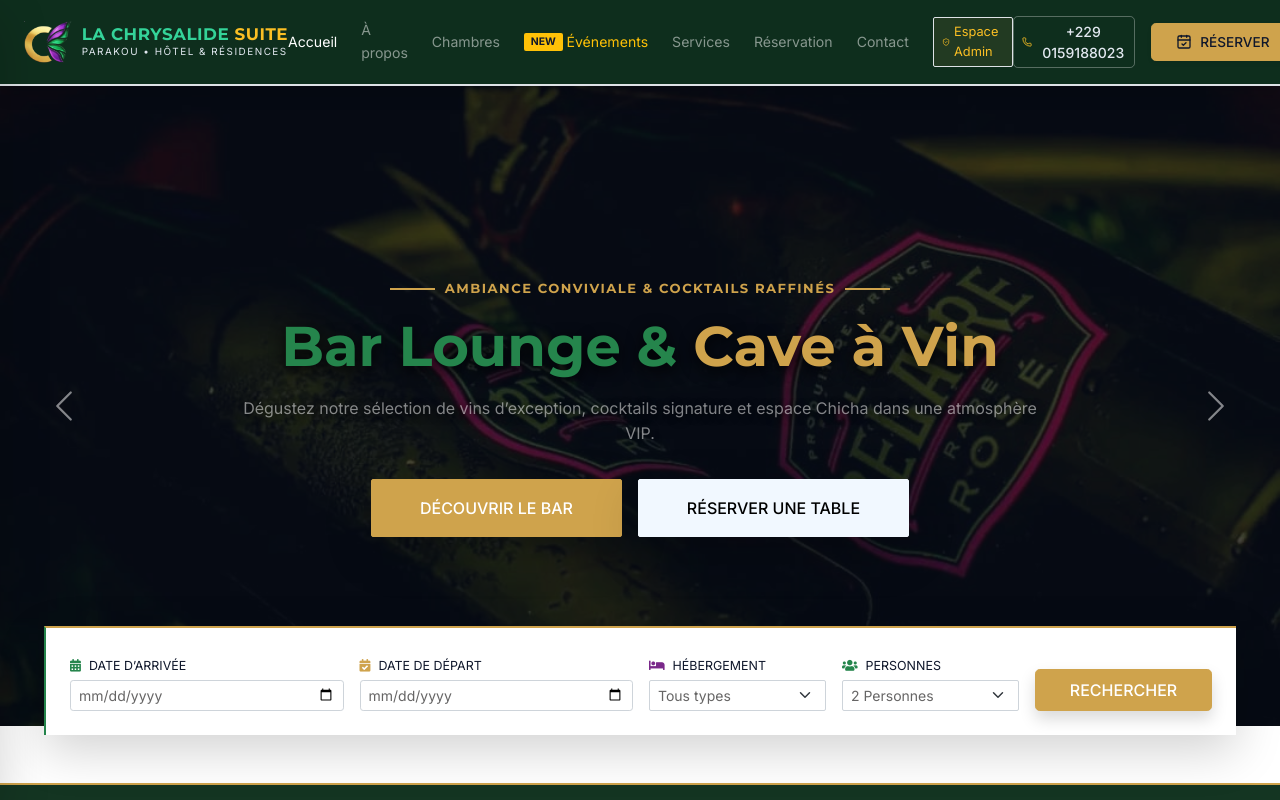
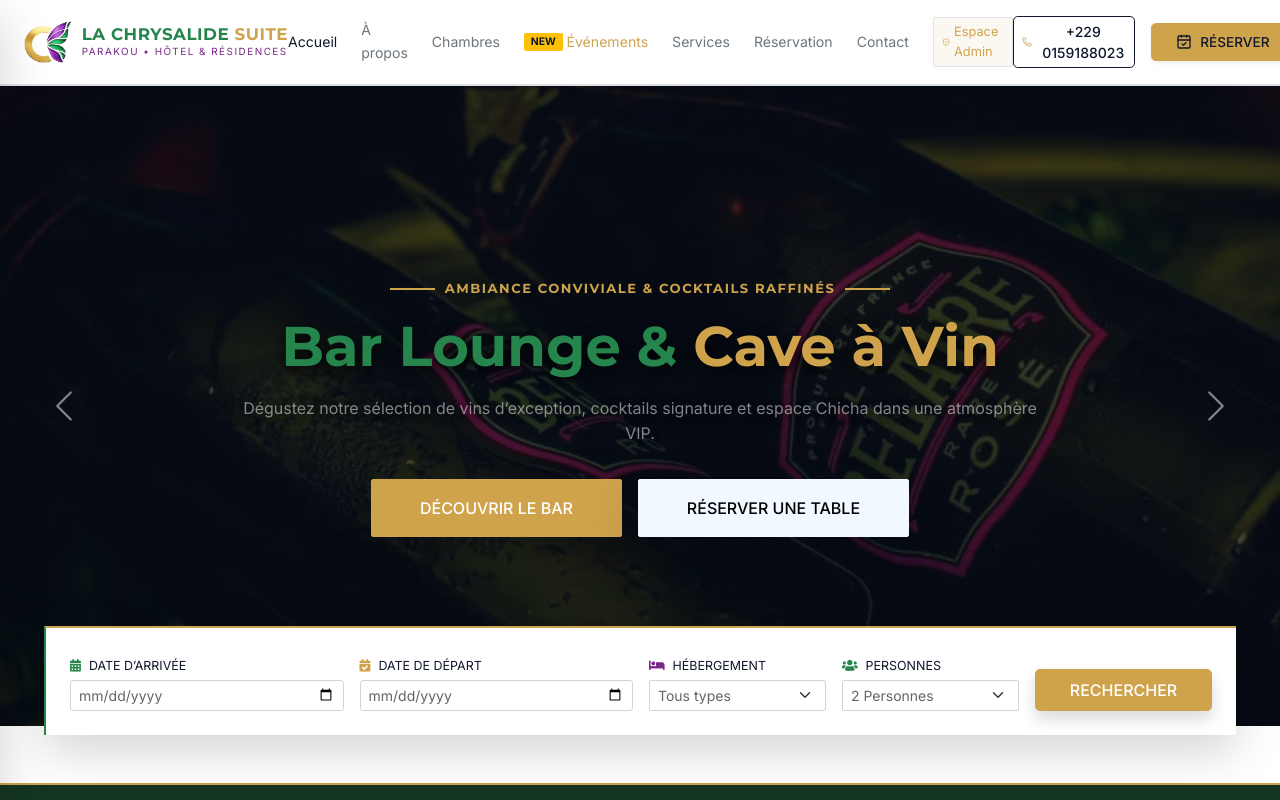
Before and after one commit to missimahu05/Chrysalide-front, a React (Vite) app: page / in a window 1280 px wide. Shown: the top 800 px of the page. Built offline with nearby package versions, Linux system fonts and the light colour scheme; no server answers.

Commit message:
Harmonisation min-vh-lg-100 pour plein écran sur ordinateur et palette navbar lumineuse

```diff
--- a/src/components/AboutSection.jsx
+++ b/src/components/AboutSection.jsx
@@ -2,7 +2,7 @@ import React from 'react';
 
 export default function AboutSection({ onOpenBooking }) {
   return (
-    <section className="container-xxl py-5" id="about">
+    <section className="container-xxl min-vh-lg-100 d-flex align-items-center py-5" id="about">
       <div className="container py-2 py-md-4">
         <div className="row g-4 g-lg-5 align-items-center">
           <div className="col-lg-6">
--- a/src/components/CTAFinalSection.jsx
+++ b/src/components/CTAFinalSection.jsx
@@ -3,7 +3,7 @@ import React from 'react';
 export default function CTAFinalSection({ onOpenBooking }) {
   return (
     <section
-      className="container-fluid py-5 text-white position-relative overflow-hidden"
+      className="container-fluid min-vh-lg-100 d-flex align-items-center py-5 text-white position-relative overflow-hidden"
       id="cta-final"
       style={{
         background: 'linear-gradient(135deg, #0F2D1A 0%, #25082D 100%)',
--- a/src/components/EventsSection.jsx
+++ b/src/components/EventsSection.jsx
@@ -32,7 +32,7 @@ export default function EventsSection({ onOpenBooking }) {
   ];
 
   return (
-    <section className="container-fluid py-5 border-top border-bottom border-light" id="events" style={{ backgroundColor: '#FAF8F5' }}>
+    <section className="container-fluid min-vh-lg-100 d-flex align-items-center py-5 border-top border-bottom border-light" id="events" style={{ backgroundColor: '#FAF8F5' }}>
       <div className="container py-2 py-md-4">
 
         {/* Title */}
--- a/src/components/FAQSection.jsx
+++ b/src/components/FAQSection.jsx
@@ -31,7 +31,7 @@ export default function FAQSection({ onOpenBooking }) {
   };
 
   return (
-    <section className="container-fluid py-5 border-top border-bottom border-light" id="faq" style={{ backgroundColor: '#F4F5F7' }}>
+    <section className="container-fluid min-vh-lg-100 d-flex align-items-center py-5 border-top border-bottom border-light" id="faq" style={{ backgroundColor: '#F4F5F7' }}>
       <div className="container py-2 py-md-4">
 
         <div className="text-center mb-4 mb-md-5">
--- a/src/components/Navbar.jsx
+++ b/src/components/Navbar.jsx
@@ -35,8 +35,8 @@ export default function Navbar({ onOpenBooking }) {
 
   return (
     <>
-      {/* Top Header Bar with Custom High-End Palette */}
-      <header className="container-fluid px-3 px-lg-4 sticky-top shadow border-bottom border-2" style={{ backgroundColor: '#0E2E1D', borderColor: '#CFA34C', zIndex: 1050 }}>
+      {/* Top Header Bar with Harmonized Light Luxury Palette */}
+      <header className="container-fluid px-3 px-lg-4 sticky-top shadow-sm border-bottom border-2" style={{ backgroundColor: '#FFFFFF', borderColor: '#CFA34C', zIndex: 1050 }}>
         <div className="d-flex align-items-center justify-content-between py-2 py-md-3">
 
           {/* Left: Mobile-Only Hamburger Toggle + Brand Logo */}
@@ -45,12 +45,12 @@ export default function Navbar({ onOpenBooking }) {
             {/* Hamburger button: HIDDEN ON DESKTOP (d-lg-none), VISIBLE ON MOBILE */}
             <button
               type="button"
-              className="btn btn-outline-light me-3 d-flex d-lg-none align-items-center justify-content-center shadow-sm rounded-3"
+              className="btn btn-outline-dark me-3 d-flex d-lg-none align-items-center justify-content-center shadow-sm rounded-3"
               onClick={toggleDrawer}
               aria-label="Menu de navigation mobile"
-              style={{ width: '42px', height: '42px', borderColor: 'rgba(207, 163, 76, 0.6)', backgroundColor: 'rgba(255, 255, 255, 0.08)' }}
+              style={{ width: '42px', height: '42px', borderColor: '#CFA34C', backgroundColor: '#FAF8F5' }}
             >
-              <Menu size={22} style={{ color: '#FBBF24' }} />
+              <Menu size={22} className="text-dark" />
             </button>
 
             {/* Brand Logo */}
@@ -62,9 +62,9 @@ export default function Navbar({ onOpenBooking }) {
               />
               <div>
                 <h5 className="m-0 text-uppercase font-weight-bold" style={{ fontSize: '1.05rem', letterSpacing: '0.5px' }}>
-                  <span style={{ color: '#34D399' }}>La Chrysalide</span> <span style={{ color: '#FBBF24' }}>Suite</span>
+                  <span className="text-chrysalide-green">La Chrysalide</span> <span className="text-chrysalide-gold">Suite</span>
                 </h5>
-                <small className="text-uppercase font-weight-bold d-none d-sm-block" style={{ fontSize: '0.62rem', letterSpacing: '1.5px', color: '#E2E8F0' }}>
+                <small className="text-chrysalide-purple text-uppercase font-weight-bold d-none d-sm-block" style={{ fontSize: '0.62rem', letterSpacing: '1.5px' }}>
                   Parakou • Hôtel & Résidences
                 </small>
               </div>
@@ -73,23 +73,23 @@ export default function Navbar({ onOpenBooking }) {
 
           {/* Center (Desktop Inline Navigation Links) */}
           <nav className="d-none d-lg-flex align-items-center gap-3 gap-xl-4 font-weight-bold" style={{ fontSize: '0.88rem' }}>
-            <a href="#hero" className="text-white text-decoration-none hover-gold transition-all">Accueil</a>
-            <a href="#about" className="text-white-50 text-decoration-none hover-gold transition-all">À propos</a>
-            <a href="#rooms" className="text-white-50 text-decoration-none hover-gold transition-all">Chambres</a>
-            <a href="#events" className="text-warning text-decoration-none hover-gold transition-all d-flex align-items-center" style={{ color: '#FBBF24' }}>
+            <a href="#hero" className="text-dark text-decoration-none hover-gold transition-all">Accueil</a>
+            <a href="#about" className="text-secondary text-decoration-none hover-gold transition-all">À propos</a>
+            <a href="#rooms" className="text-secondary text-decoration-none hover-gold transition-all">Chambres</a>
+            <a href="#events" className="text-chrysalide-gold text-decoration-none hover-gold transition-all d-flex align-items-center">
               <span className="badge bg-warning text-dark me-1" style={{ fontSize: '0.65rem' }}>NEW</span>Événements
             </a>
-            <a href="#services" className="text-white-50 text-decoration-none hover-gold transition-all">Services</a>
-            <a href="#process" className="text-white-50 text-decoration-none hover-gold transition-all">Réservation</a>
-            <a href="#contact-location" className="text-white-50 text-decoration-none hover-gold transition-all">Contact</a>
+            <a href="#services" className="text-secondary text-decoration-none hover-gold transition-all">Services</a>
+            <a href="#process" className="text-secondary text-decoration-none hover-gold transition-all">Réservation</a>
+            <a href="#contact-location" className="text-secondary text-decoration-none hover-gold transition-all">Contact</a>
 
             {/* Admin Dashboard Connection */}
             <a
               href={adminDashboardUrl}
               target="_blank"
               rel="noreferrer"
-              className="text-decoration-none px-2 py-1 rounded border d-flex align-items-center"
-              style={{ color: '#FBBF24', borderColor: 'rgba(207, 163, 76, 0.4)', fontSize: '0.8rem', backgroundColor: 'rgba(207, 163, 76, 0.1)' }}
+              className="text-decoration-none px-2 py-1 rounded border d-flex align-items-center font-weight-bold"
+              style={{ color: '#CFA34C', borderColor: 'rgba(207, 163, 76, 0.4)', fontSize: '0.8rem', backgroundColor: 'rgba(207, 163, 76, 0.08)' }}
             >
               <ShieldCheck size={14} className="me-1" />
               Espace Admin
@@ -98,8 +98,8 @@ export default function Navbar({ onOpenBooking }) {
 
           {/* Right: Call & Booking CTA */}
           <div className="d-flex align-items-center">
-            <a href="tel:+2290159188023" className="btn btn-sm btn-outline-light me-2 me-md-3 d-none d-md-inline-flex align-items-center font-weight-bold rounded-3" style={{ borderColor: 'rgba(255, 255, 255, 0.3)', color: '#E2E8F0' }}>
-              <Phone size={14} className="me-2" style={{ color: '#FBBF24' }} />+229 0159188023
+            <a href="tel:+2290159188023" className="btn btn-sm btn-outline-dark me-2 me-md-3 d-none d-md-inline-flex align-items-center font-weight-bold rounded-3">
+              <Phone size={14} className="me-2 text-chrysalide-gold" />+229 0159188023
             </a>
             <button
               className="btn btn-warning py-2 px-3 px-md-4 text-uppercase font-weight-bold shadow-sm rounded-3 d-inline-flex align-items-center text-dark"
--- a/src/components/ProcessSection.jsx
+++ b/src/components/ProcessSection.jsx
@@ -27,7 +27,7 @@ export default function ProcessSection({ onOpenBooking }) {
   ];
 
   return (
-    <section className="container-fluid py-5 border-top border-bottom border-light" id="process" style={{ backgroundColor: '#F0F7F2' }}>
+    <section className="container-fluid min-vh-lg-100 d-flex align-items-center py-5 border-top border-bottom border-light" id="process" style={{ backgroundColor: '#F0F7F2' }}>
       <div className="container py-2 py-md-4">
 
         <div className="text-center mb-4 mb-md-5">
--- a/src/components/ServicesSection.jsx
+++ b/src/components/ServicesSection.jsx
@@ -45,7 +45,7 @@ export default function ServicesSection({ onSelectCategory }) {
   ];
 
   return (
-    <section className="container-xxl py-5" id="services">
+    <section className="container-xxl min-vh-lg-100 d-flex align-items-center py-5" id="services">
       <div className="container py-2 py-md-4">
         <div className="text-center mb-4 mb-md-5">
           <h6 className="section-title text-center text-chrysalide-gold text-uppercase mb-2 font-weight-bold">
```
